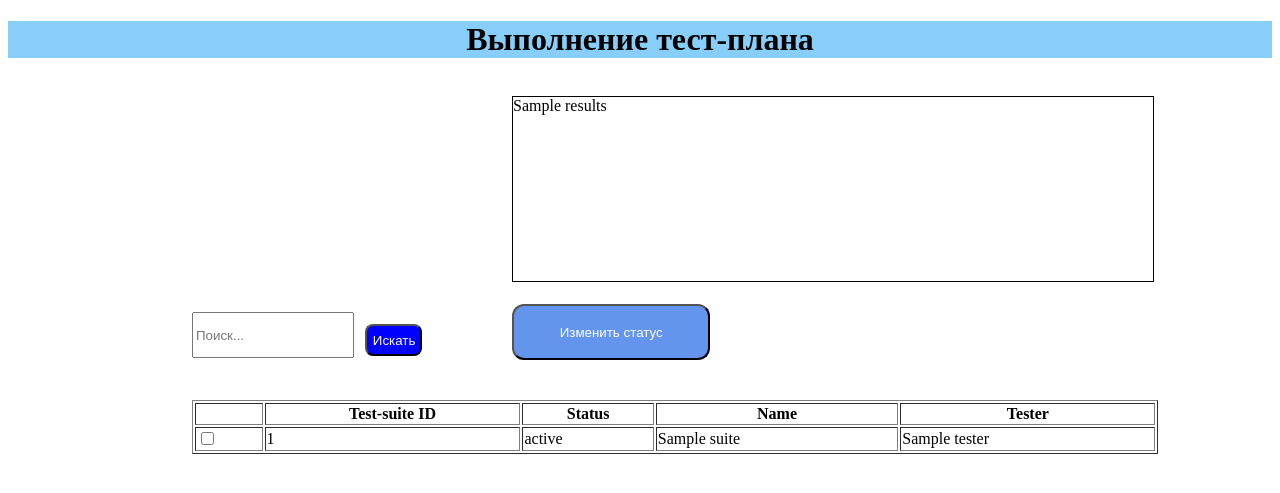
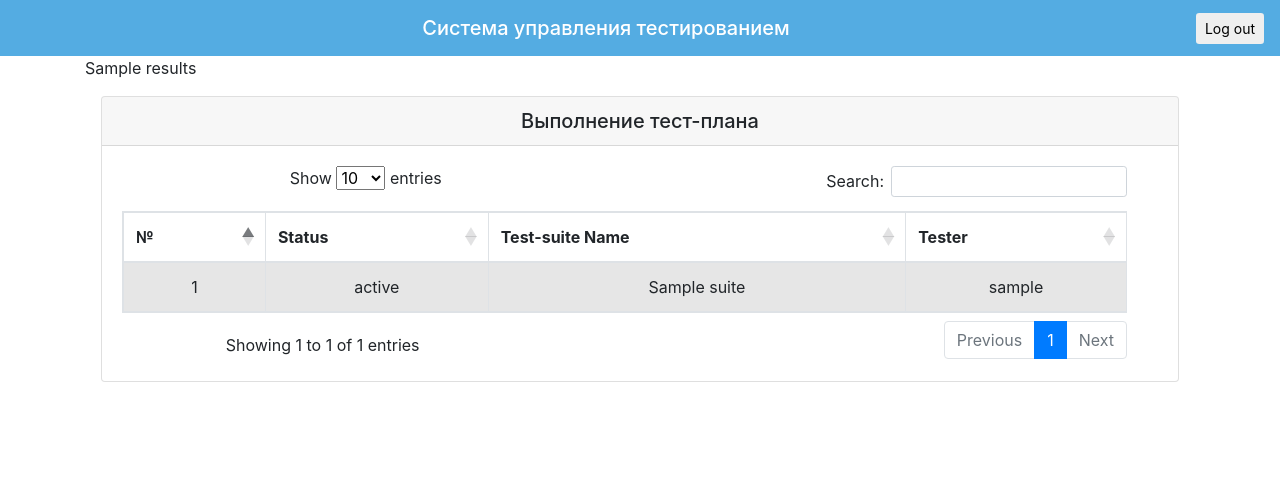
Before and after one commit to aeroshev/testing-system, a Django app: template src/templates/testing_page.html in a window 1280 px wide. Shown: the top 493 px of the page. Run offline with Django 4.2, Linux system fonts and the light colour scheme; the template is opened without the code that fills it: most values are stand-ins (such as "Sample title", 1, 10 or a date in 2020); data that the repository does not hold is empty; some libraries are stand-ins or nearby versions.

Commit message:
testing page template

```diff
--- a/src/templates/testing_page.html
+++ b/src/templates/testing_page.html
@@ -3,87 +3,71 @@
   <head>
     <meta charset="utf-8">
     <meta name="viewport" content="width=device-width">
-    <title>Система управления тестированием</title>
+    <title>Выполнение тест-плана</title>
+    <link rel="stylesheet" href="//cdnjs.cloudflare.com/ajax/libs/twitter-bootstrap/4.0.0/css/bootstrap.css">
+    <link rel="stylesheet" href="//cdn.datatables.net/1.10.16/css/dataTables.bootstrap4.min.css">
+    <link rel="stylesheet" href="https://cdn.jsdelivr.net/npm/bootstrap@4.0.0/dist/css/bootstrap.min.css" integrity="sha384-Gn5384xqQ1aoWXA+058RXPxPg6fy4IWvTNh0E263XmFcJlSAwiGgFAW/dAiS6JXm" crossorigin="anonymous">
 
-    <style>
-
-      .button {
-        position: absolute;
-        background: white;
-		display: inline-block;
-		cursor: pointer;
-      }
-
-	    .form {
-        position: absolute;
-        background: white;
-      }
-
-	 .h2 {
-        position: absolute;
-		top: 15.5%;
-      }
-
-	 .h2_cr_proj {
-		left: 60%;
-      }
-
-	 .h2_proj {
-		left: 20%;
-      }
-
-
-	 .button_create {width: 20.5%; height: 10%; background-color: #0000FF; top: 75%; left: 60%; color: #fff;}
-     .button_change_status {width: 15.5%; height: 7%;  background-color: #6495ED; top: 38%;  left: 40%; color: #fff; border-radius: 12px;}
-     .button_search {position: absolute; width: 4.5%; height: 4%; background-color: #0000FF; top: 40.5%; left: 28.5%; color: #fff; border-radius: 8px;}
-
-	 .form_results {width: 50%; height: 23%;  top: 12%; left: 40%; border: 1px solid black;}
-	 .form_search  {width: 12%; height: 5%;  top: 39%; left: 15%; }
-
-	.input{
-		width: 100%;
-		height: 100%;
-		}
-
-	.output{
-		width: 100%;
-		height: 100%;
-		}
-
-	.table{
-		position: absolute;
-		width: 75.5%;
-		top: 50%;
-		left: 15%;
-		}
-
-    </style>
   </head>
   <body>
-   <h1 align = "center" style="background-color:#87CEFA;">Выполнение тест-плана</h1>
-
-   <button class="button button_change_status">Изменить статус</button>
-   <button class="button button_search">Искать</button>
-
-    <form class="form form_search">
-		<input class="input" type="text" id="testsuite_search" placeholder="Поиск...">
+    <nav class="navbar navbar-dark" style="background-color: #54ace2;">
+      <span class="navbar-brand mx-auto mb-0 h1">Система управления тестированием</span>
+      <form class="form-inline">
+        <button class="btn btn-sm btn-outline" type="button">Log out</button>
       </form>
-
+    </nav>
+  <body>
+    <div class="container">
     <form class="form form_results">
       <output class="output" type="text" id="testsuite_results">{{results}}</output>
       </form>
+    </div>
+    <div class="container">
+      <div class="row">
+       <div class="col-md mx-auto">
+         <div class="card text-center m-3">
+            <h5 class="card-header">Выполнение тест-плана</h5>
 
-  <table class="table" border="1">
+           <div class="card-body">
+             <div class="row mr-3">
+               <div class="col-sm-12 ">
+                 <table id="testing_table" class="table table-striped table-bordered" style="width:100%" >
+                   <thead>
                      <tr>
-    <th></th>
-    <th>Test-suite ID</th>
+                      <th>№</th>
                        <th>Status</th>
-    <th>Name</th>
+                       <th>Test-suite Name</th>
                        <th>Tester</th>
                      </tr>
+                   </thead>
+                   <tbody>
                     {% for suite in suites %}
-       <tr><td><input type="checkbox"/></td><td>{{suite.id}}</td><td>{{suite.status}}</td><td>{{suite.name}}</td><td>{{suite.tester}}</td></tr>
+                     <tr>
+                         <td>{{ forloop.counter }}</td>
+                         <td>{{suite.status}}</td>
+                         <td>{{suite.name}}</td>
+                         <td>{{suite.running_by__username}}</td>
+                     </tr>
                      {% endfor %}
+                   </tbody>
                  </table>
+               </div>
+             </div>
+           </div>
+         </div>
+       </div>
+      </div>
+    </div>
+
+
   </body>
+  <script src="//code.jquery.com/jquery-1.12.4.js"></script>
+  <script src="//cdn.datatables.net/1.10.16/js/jquery.dataTables.min.js"></script>
+  <script src="//cdn.datatables.net/1.10.16/js/dataTables.bootstrap4.min.js"></script>
+  <script>
+      $(document).ready(function() {
+        checkboxHeader: true,
+          $('#testing_table').DataTable();
+      });
+  </script>
 </html>
```
Lines whose indentation alone changed are shown as unchanged.
